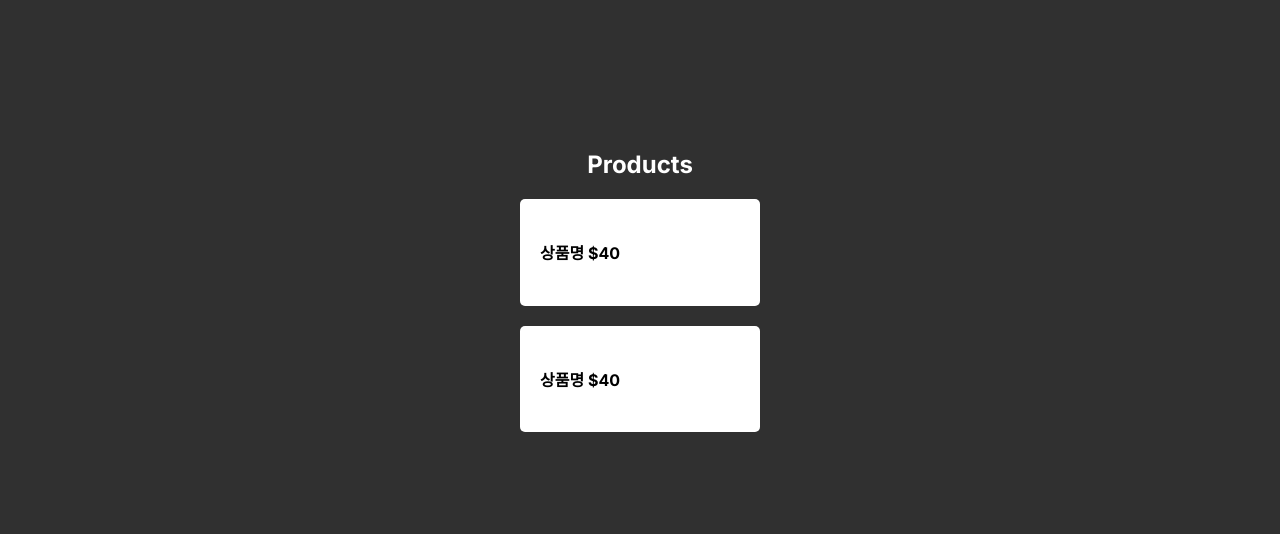
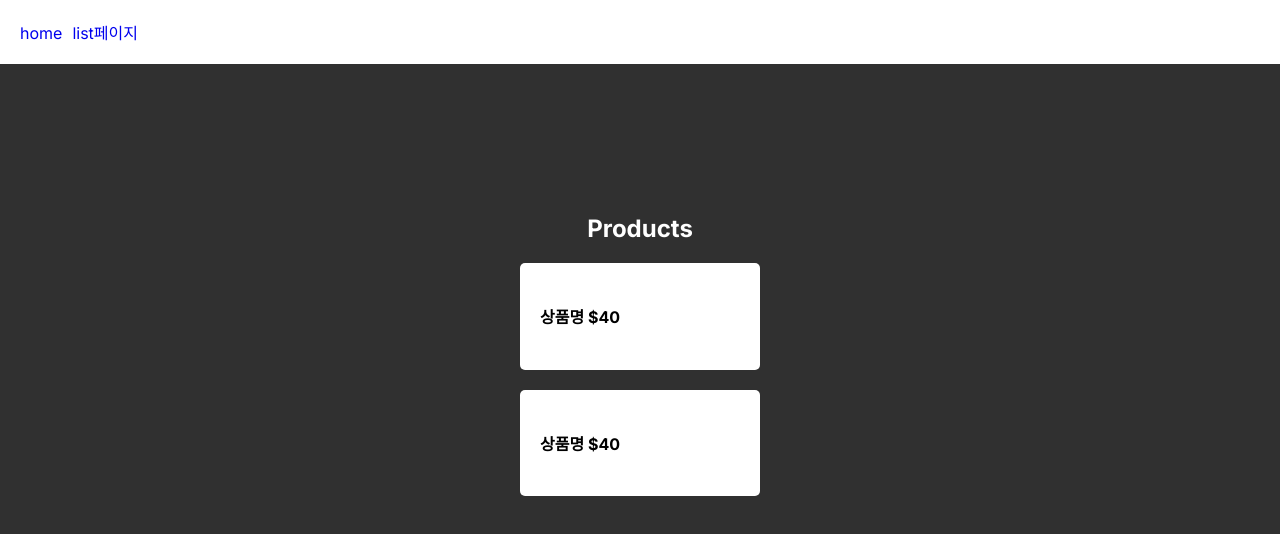
Before and after one commit to yewon97/nextjs-codingapple, a Next.js app: page /list in a window 1280 px wide. Shown: the top 534 px of the page. Built offline with nearby package versions, Linux system fonts and the light colour scheme.

Commit message:
layout에 nav 빼기

```diff
--- a/app/layout.js
+++ b/app/layout.js
@@ -1,17 +1,24 @@
-import { Inter } from 'next/font/google'
-import './globals.css'
+import { Inter } from 'next/font/google';
+import './globals.css';
+import Link from 'next/link';
 
-const inter = Inter({ subsets: ['latin'] })
+const inter = Inter({ subsets: ['latin'] });
 
 export const metadata = {
   title: 'Create Next App',
   description: 'Generated by create next app',
-}
+};
 
 export default function RootLayout({ children }) {
   return (
     <html lang="en">
-      <body className={inter.className}>{children}</body>
+      <body className={inter.className}>
+        <div className="navbar">
+          <Link href="/">home</Link>
+          <Link href="/list">list페이지</Link>
+        </div>
+        {children}
+      </body>
     </html>
-  )
+  );
 }
--- a/app/page.js
+++ b/app/page.js
@@ -4,10 +4,6 @@
   let name = 'jeon';
   return (
     <div>
-      <div className="navbar">
-        <Link href="/">home</Link>
-        <Link href="/list">list페이지</Link>
-      </div>
       <h4 className="title">애플후레시</h4>
       <p className="title-sub">by dev {name}</p>
     </div>
```
